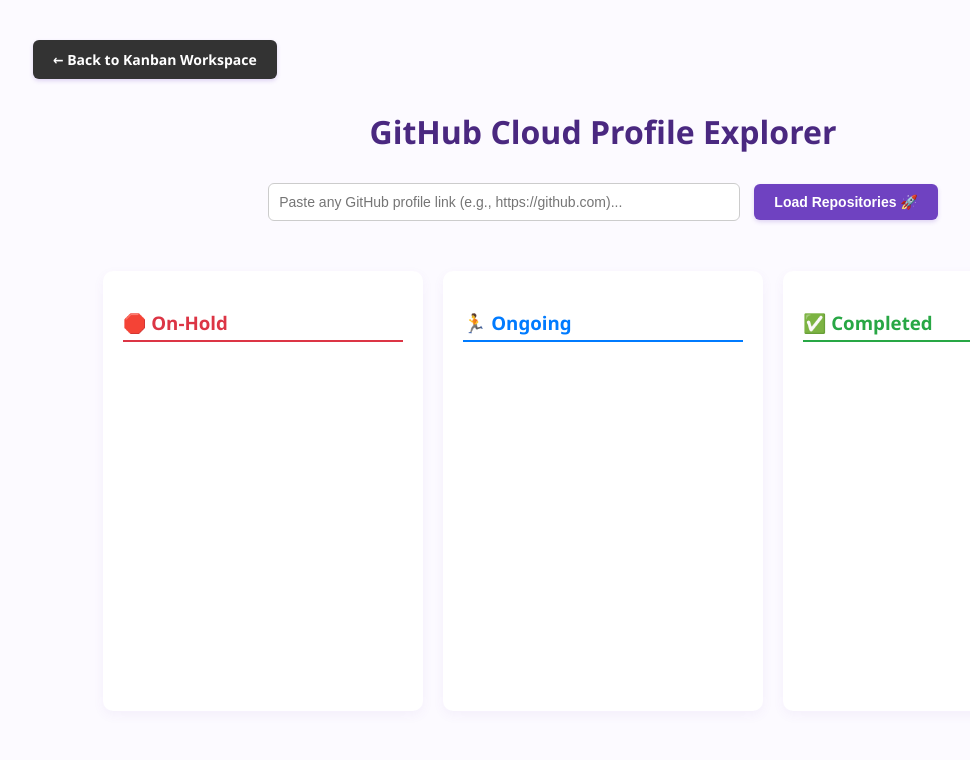
After one commit to Abhishek11512/Kanban_Workspace_board, a Flask app: page /explorer in a window 1280 px wide. The commit adds this page. Shown: the top 760 px of the page, without its empty margins (37-1007 px from the left). Run offline with Flask 3, Linux system fonts and the light colour scheme; data that the repository does not hold is empty.

Commit message:
Production Release v1.0 - Fully integrated high-speed single-fetch GitHub Topics parser with multi-page decoupled static assets architecture

```diff
--- a/app.py
+++ b/app.py
@@ -8,31 +8,36 @@ app = Flask(__name__)
 def main():
     return render_template('index.html')
 
-@app.route('/api/board', methods=['POST'])
-#local Sqlite3 database task to fetch data
-def get_dynamic_board_data():
+@app.route('/explorer')
+def explorer_page():
+    return render_template('explorer.html')
+
+@app.route('/api/local_tasks', methods=['GET'])
+def get_local_tasks():
     con = sqlite3.connect('tasks.db')
     cr = con.cursor()
     cr.execute('''SELECT id, title, status FROM tasks''')
     all_board_data = cr.fetchall()
     con.close()
     local_task_list = [{"id": task[0], "title": task[1], "status": task[2]} for task in all_board_data]
+    return jsonify({"local_tasks": local_task_list})
 
-    #Extracting username from the link provided
+@app.route('/api/github_scan', methods=['POST'])
+def get_dynamic_github_data():
     request_data = request.get_json() or {}
     raw_link = request_data.get('github_link', '').strip()
 
-    # Secure fallback profile username in strict lowercase to match GitHub database indexes
     username = "abhishek11512"
 
-    # FIXED: Realigned text slicer to clean out leading forward slashes cleanly for ANY layout url paste
     if "github.com/" in raw_link:
         username = raw_link.split("github.com/")[-1].split("/")[0].strip()
 
-    # Fetching Github info here
-    # FIXED: Hardcoded pristine machine data hotline URL layout to prevent string concatenation breaks!
     repo_url = f"https://api.github.com/users/{username}/repos"
-    headers = {"User-Agent": "Kanban-App"}
+
+    headers = {
+        "User-Agent": "Kanban-App",
+        "Accept": "application/vnd.github.mercy-preview+json"
+    }
     github_projects_list = []
 
     try:
@@ -43,36 +48,35 @@ def get_dynamic_board_data():
             for repo in all_repos:
                 repo_name = repo.get("name")
 
-                # Universal Lifecycle Metadata extraction (Star independent!)
-                is_fork = repo.get("fork", False)
-                is_archived = repo.get("archived", False)
-                has_live_site = repo.get("has_pages", False)
-                external_link = repo.get("homepage")
+                topics_list =repo.get("topics", [])
 
-                # Smart Automation Categorization Algorithm
-                if is_archived or has_live_site or external_link:
+                topics_list = [t.lower() for t in topics_list]
+
+                if "completed" in topics_list:
                     tracker_status = "Completed"
-                elif is_fork:
+                elif "on-hold" in topics_list or "onhold" in topics_list:
                     tracker_status = "Onhold"
+                elif "ongoing" in topics_list:
+                    tracker_status = "Ongoing"
                 else:
-                    tracker_status = "Ongoing"
+                    is_fork = repo.get("fork", False)
+                    if is_fork:
+                        tracker_status = "Onhold"
+                    else:
+                        tracker_status = "Ongoing"
 
                 github_projects_list.append({
                     "name": repo_name.replace("_", " ").replace("-", " ").title(),
                     "status": tracker_status
                 })
         else:
-            print(f"API API Feedback Notice: {all_repos}")
+            print(f"GitHub Server API Notice: {all_repos}")
 
     except Exception as e:
         print(f"❌ API Speed Sync Failure: {e}")
         github_projects_list = []
 
-    master_payload = {
-        "local_tasks": local_task_list,
-        "github_projects": github_projects_list
-    }
-    return jsonify(master_payload)
+    return jsonify({"github_projects": github_projects_list})
 
 @app.route('/api/add_task', methods=['POST'])
 def add_task():
@@ -80,15 +84,13 @@ def add_task():
     title = request_data.get('title', '').strip()
 
     if not title:
-        return jsonify({"error": "No title text description provided"}), 400
+        return jsonify({"error": "No title provided"}), 400
 
     con = sqlite3.connect('tasks.db')
     cr = con.cursor()
-    # Saves your local task with a baseline tracking fallback status value of 'Ongoing'
     cr.execute("INSERT INTO tasks (title, status) VALUES (?, 'Ongoing')", (title,))
     con.commit()
     con.close()
-
     return jsonify({"success": True})
 
 if __name__=="__main__":
--- /dev/null
+++ b/static/css/explorer.css
@@ -0,0 +1,77 @@
+body {
+    background-color: #fcfaff;
+    color: #2b1d42;
+    margin: 0;
+    padding: 30px;
+    font-family: 'Segoe UI', Tahoma, Geneva, Verdana, sans-serif;
+    text-align: center;
+}
+
+h1 {
+    color: #4a2880;
+    margin-bottom: 30px;
+}
+
+.kanban-column {
+    min-width: 280px;
+    max-width: 320px;
+    background-color: white;
+    padding: 20px;
+    border-radius: 10px;
+    box-shadow: 0 4px 12px rgba(111, 66, 193, 0.06);
+    text-align: left;
+    min-height: 400px;
+}
+
+.gitFetchBtn {
+    padding: 10px 20px;
+    background-color: #6f42c1;
+    color: white;
+    border: none;
+    border-radius: 6px;
+    cursor: pointer;
+    font-weight: bold;
+    font-size: 14px;
+    margin-left: 10px;
+    box-shadow: 0 2px 4px rgba(111, 66, 193, 0.2);
+    transition: all 0.2s cubic-bezier(0.4, 0, 0.2, 1);
+}
+
+.gitFetchBtn:hover {
+    background-color: #5a32a3;
+    transform: translateY(-2px);
+    box-shadow: 0 5px 12px rgba(111, 66, 193, 0.35);
+}
+
+.gitFetchBtn:active {
+    transform: translateY(0);
+    box-shadow: 0 2px 4px rgba(111, 66, 193, 0.2);
+}
+
+.kanban-card {
+    padding: 15px;
+    margin: 12px 0;
+    background-color: #ffffff;
+    border-radius: 6px;
+    border-left: 5px solid #6f42c1;
+    box-shadow: 0 2px 5px rgba(111, 66, 193, 0.04);
+    transition: transform 0.2s ease, box-shadow 0.2s ease;
+}
+
+.kanban-card:hover {
+    transform: translateY(-2px);
+    box-shadow: 0 4px 8px rgba(111, 66, 193, 0.1);
+}
+
+.badge-git {
+    display: inline-block;
+    padding: 3px 8px;
+    font-size: 11px;
+    font-weight: bold;
+    color: #5a32a3;
+    background-color: #ebdfff;
+    border-radius: 4px;
+    margin-top: 5px;
+    text-transform: uppercase;
+    letter-spacing: 0.5px;
+}
--- /dev/null
+++ b/static/js/explorer.js
@@ -0,0 +1,30 @@
+async function fetchExternalGitHubProfile() {
+    const linkInput = document.getElementById('githubLinkField').value.trim();
+
+    const res = await fetch("/api/github_scan", {
+        method: "POST",
+        headers: { "Content-Type": "application/json" },
+        body: JSON.stringify({ github_link: linkInput })
+    });
+    const data = await res.json();
+
+    document.getElementById('Onhold-lane').innerHTML = '<h3 style="color: #dc3545; border-bottom: 2px solid #dc3545; padding-bottom: 5px;">🛑 On-Hold</h3>';
+    document.getElementById('Ongoing-lane').innerHTML = '<h3 style="color: #007bff; border-bottom: 2px solid #007bff; padding-bottom: 5px;">🏃 Ongoing</h3>';
+    document.getElementById('Completed-lane').innerHTML = '<h3 style="color: #28a745; border-bottom: 2px solid #28a745; padding-bottom: 5px;">✅ Completed</h3>';
+
+    data.github_projects.forEach((project) => {
+        const card = document.createElement('div');
+        card.className = "kanban-card";
+        card.innerHTML = `<strong>📦 ${project.name}</strong><br><span class="badge-git">GitHub Cloud Repo</span>`;
+
+        if (project.status === 'Completed') {
+            document.getElementById('Completed-lane').appendChild(card);
+        } else if (project.status === 'Onhold') {
+            document.getElementById('Onhold-lane').appendChild(card);
+        } else {
+            document.getElementById('Ongoing-lane').appendChild(card);
+        }
+    });
+}
+
+fetchExternalGitHubProfile();
--- /dev/null
+++ b/templates/explorer.html
@@ -0,0 +1,34 @@
+<!DOCTYPE html>
+<html lang="en">
+
+<head>
+    <meta charset="UTF-8">
+    <title>GITHUB PROFILE EXPLORER</title>
+    <link rel="stylesheet" href="{{url_for('static', filename='css/explorer.css')}}">
+</head>
+
+<body>
+    <div style="text-align: left; padding: 10px 30px;">
+        <a href="/" class="gitFetchBtn" style="text-decoration: none; display: inline-block; background-color: #333;">←
+            Back to Kanban Workspace</a>
+    </div>
+
+    <h1>GitHub Cloud Profile Explorer</h1>
+
+    <div style="margin-bottom: 30px;">
+        <input type="text" id="githubLinkField"
+            placeholder="Paste any GitHub profile link (e.g., https://github.com)..."
+            style="padding: 10px; width: 450px; border-radius: 6px; border: 1px solid #ccc; font-size: 14px;">
+        <button onclick="fetchExternalGitHubProfile()" class="gitFetchBtn">Load Repositories 🚀</button>
+    </div>
+
+    <div style="display: flex; justify-content: center; gap: 20px; padding: 20px;">
+        <div id="Onhold-lane" class="kanban-column"></div>
+        <div id="Ongoing-lane" class="kanban-column"></div>
+        <div id="Completed-lane" class="kanban-column"></div>
+    </div>
+
+    <script src="{{ url_for('static', filename='js/explorer.js') }}"></script>
+</body>
+
+</html>
```
Also changed, not shown: static/js/board.js (+8 -25 lines), templates/index.html (+15 -26 lines).
